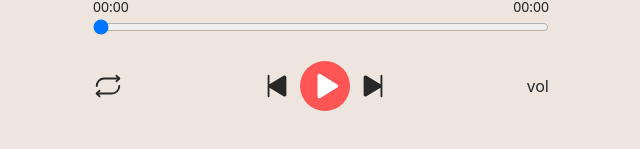
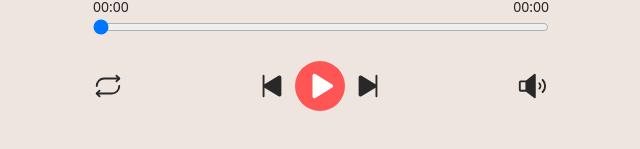
Before and after one commit to alcantaradejs/Music-player, a Next.js app: page / in a window 1280 px wide. Shown: the part 567-716 px from the top of the page, without its empty margins (319-959 px from the left). Built offline with nearby package versions, Linux system fonts and the light colour scheme.

Commit message:
created:volume component

```diff
--- a/components/Player/Controls/index.tsx
+++ b/components/Player/Controls/index.tsx
@@ -1,7 +1,9 @@
 import { SkipBack, SkipForward } from "phosphor-react"
+
 import { useMusicPlayer } from "../context"
 import { PlayPause } from "./PlayPouse"
 import { RepeatButton } from "./repeat"
+import { Vol } from "./vol"
 
 export function Controls() {
 	const { nextMusic, previousMusic } = useMusicPlayer()
@@ -18,9 +20,7 @@ export function Controls() {
 					<SkipForward weight="fill" size={30}/>
 				</button>
 			</div>
-			<button>
-				vol
-			</button>
+			<Vol/>
 		</div>
 	)
 }
--- /dev/null
+++ b/components/Player/Controls/vol.tsx
@@ -0,0 +1,33 @@
+import { SpeakerHigh, SpeakerSlash } from "phosphor-react"
+import { useRef } from "react"
+import { useMusicPlayer } from "../context"
+
+export function Vol() {
+	const {muted, mute, unmute, setVolume} = useMusicPlayer()
+	const inputRef = useRef()
+
+	function muteToggle () {
+		if (muted) unmute()
+		else mute()
+	}
+
+	function handleChange() {
+		const input = inputRef.current
+		setVolume(input.value / 100)
+	}
+
+	return (
+		<div className="flex flex-row gap-2 w-8 group">
+			<button onClick={muteToggle}>
+				{!muted ? <SpeakerHigh size={30} weight="fill"/> : <SpeakerSlash size={30} weight="fill"/>}
+			</button>
+			<input
+                ref={inputRef}
+				className="w-2 opacity-0 transition-all group-hover:w-16 group-hover:opacity-100"
+				type="range"
+				min={0} max={100}
+                onChange={handleChange}
+			/>
+		</div>
+	)
+}
--- a/components/Player/audio.tsx
+++ b/components/Player/audio.tsx
@@ -3,7 +3,7 @@ import { useEffect, useRef, useState } from "react"
 import { useMusicPlayer } from "./context"
 
 export function Audio() {
-	const { currentMusic, getAudioData, isPlaying, audioEnded, play, pause, setDuration, setCurrentTime, updateTime } = useMusicPlayer()
+	const { currentMusic, getAudioData, isPlaying, audioEnded, play, pause, setDuration, setCurrentTime, updateTime, muted, volume } = useMusicPlayer()
 	const [audioURL, setAudioURL] = useState("")
 	const audioRef = useRef()
 
@@ -20,7 +20,18 @@ export function Audio() {
 
 	useEffect(() => {
 		audioRef.current.currentTime = updateTime
-	}, [updateTime]) // debugar audio event
+	}, [updateTime])
+
+	useEffect(() => {
+		const audio = audioRef.current
+		if (muted) audio.volume = 0
+		else audio.volume = volume
+	}, [muted])
+
+	useEffect(() => {
+		const audio = audioRef.current
+		if (!muted) audio.volume = volume
+	},[volume])
 
 	function onDurationChange() {
 		setDuration(audioRef.current.duration)
--- a/components/Player/context.tsx
+++ b/components/Player/context.tsx
@@ -15,6 +15,8 @@ export function Provider({ children }:providerPropsType) {
 	const [updateTime, setUpdateTime] = useState(0)
 	const [ duration, setDuration ] = useState(0)
 	const [ repeat, setRepeat ] = useState(false)
+	const [ muted, setMuted ] = useState(false)
+	const [ volume, setVolume ] = useState(0.5)
 
 	function nextMusic() {
 		if (currentMusic <= MusicList.length - 2) setCurrentMusic( currentMusic + 1 )
@@ -44,6 +46,14 @@ export function Provider({ children }:providerPropsType) {
 		setIsPlayng(false)
 	}
 
+	function mute() {
+		setMuted(true)
+	}
+
+	function unmute() {
+		setMuted(false)
+	}
+
 	return (
 		<PlayerContext.Provider
 			value={{
@@ -53,6 +63,8 @@ export function Provider({ children }:providerPropsType) {
 				duration, setDuration, currentTime, setCurrentTime,
 				updateTime, setUpdateTime,
 				repeat, setRepeat,
+				muted, mute, unmute,
+				volume, setVolume,
 			}}
 		>
 			{ children }
```
